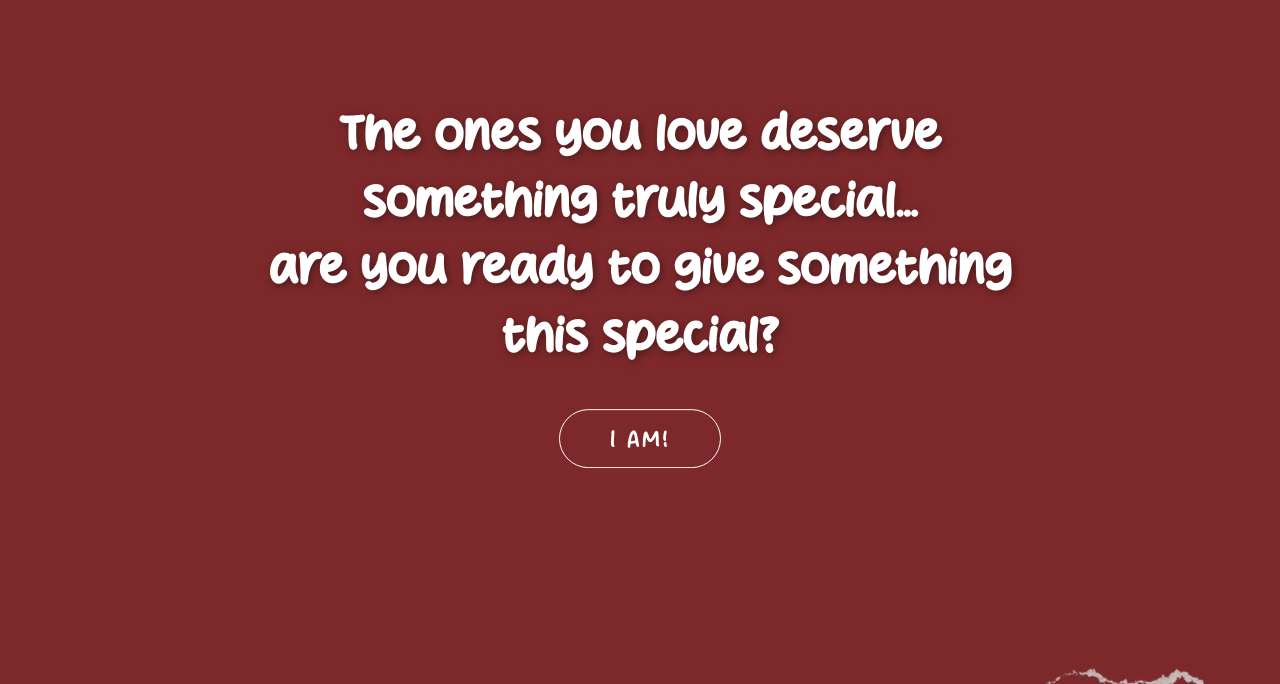
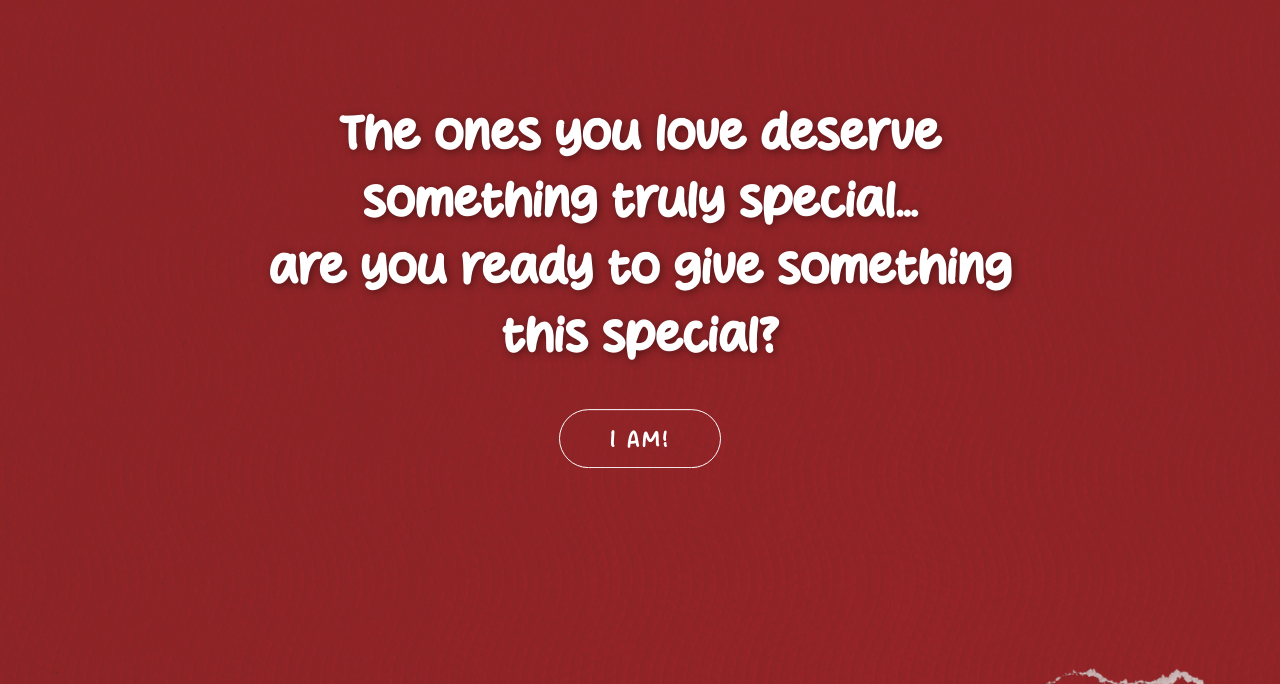
Before and after one commit to bruisertech/AHORA, a plain HTML site: page index.html in a window 1280 px wide. Shown: the part 116-800 px from the top of the page. Drawn offline with Linux system fonts and the light colour scheme.

Commit message:
Fix background visibility issues on live site
- Replace CSS background image with an explicit `<img>` tag with a negative z-index to ensure reliable rendering on GitHub Pages.
- Maintain torn edge breathing animations and rose petal functionality.
- Clean up stray logs in the repository.

```diff
--- a/css/style.css
+++ b/css/style.css
@@ -21,7 +21,7 @@ body, html {
     height: 100%;
     overflow: hidden; /* Prevent scrolling for the cinematic experience */
     font-family: 'Welcome Darling', serif;
-    background-color: var(--primary-color);
+    /* background-color: var(--primary-color); */
 }
 
 /* Background Texture Wrapper */
@@ -31,11 +31,11 @@ body, html {
     left: 0;
     width: 100vw;
     height: 100vh;
-    background-image: url('../assets/img/BG.jpg');
+    background-image: url('../assets/img/BG.jpg'), linear-gradient(var(--primary-color), var(--primary-color));
     background-size: cover;
     background-position: center;
     background-repeat: no-repeat;
-    z-index: -10;
+    z-index: -10; pointer-events: none;
 }
 
 /* Header & Navigation */
@@ -209,7 +209,7 @@ body, html {
     width: 100vw;
     height: 100vh;
     pointer-events: none;
-    z-index: 5; /* Ensure visible over bg */
+    z-index: 10; /* Ensure visible over bg */
 }
 
 .edge {
@@ -405,3 +405,14 @@ body, html {
         width: 40vw;
     }
 }
+
+/* Fallback/Forced BG Image Rendering */
+.bg-image {
+    width: 100vw;
+    height: 100vh;
+    object-fit: cover;
+    position: absolute;
+    top: 0;
+    left: 0;
+    z-index: -10;
+}
--- a/index.html
+++ b/index.html
@@ -7,7 +7,9 @@
     <link rel="stylesheet" href="css/style.css">
 </head>
 <body>
-    <div class="bg-wrapper"></div>
+    <div class="bg-wrapper">
+        <img src="assets/img/BG.jpg" alt="Background Texture" class="bg-image">
+    </div>
 
     <!-- Torn Edges -->
     <div class="torn-edges">
```
